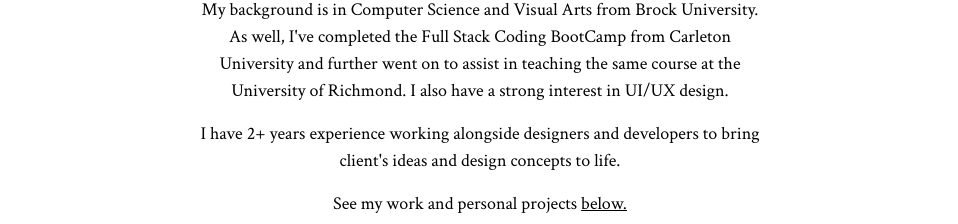
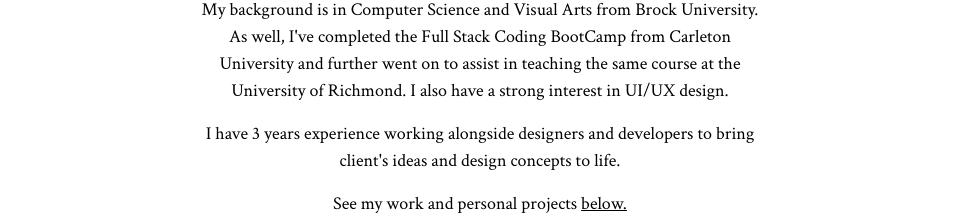
Before and after one commit to eikohler/Full-Stack-Portfolio, a React (Create React App) app: page / in a window 1280 px wide. Shown: the part 1040-1264 px from the top of the page, without its empty margins (160-1118 px from the left). Built offline with nearby package versions, Linux system fonts and the light colour scheme; the HTML template or start-up script is replaced by a standard one.

Commit message:
update about section

```diff
--- a/src/components/About/index.js
+++ b/src/components/About/index.js
@@ -29,7 +29,7 @@
             As well, I've completed the Full Stack Coding BootCamp from Carleton University
             and further went on to assist in teaching the same course at the University of Richmond.
             I also have a strong interest in UI/UX design.</p>
-          <p>I have 2+ years experience working alongside designers and developers to bring client's
+          <p>I have 3 years experience working alongside designers and developers to bring client's
             ideas and design concepts to life.</p>
           <p>See my work and personal projects <a href="#work">below.</a></p>
         </motion.div>
```
Also changed, not shown: 24 other files (tests, documents, lock files or other folders).
